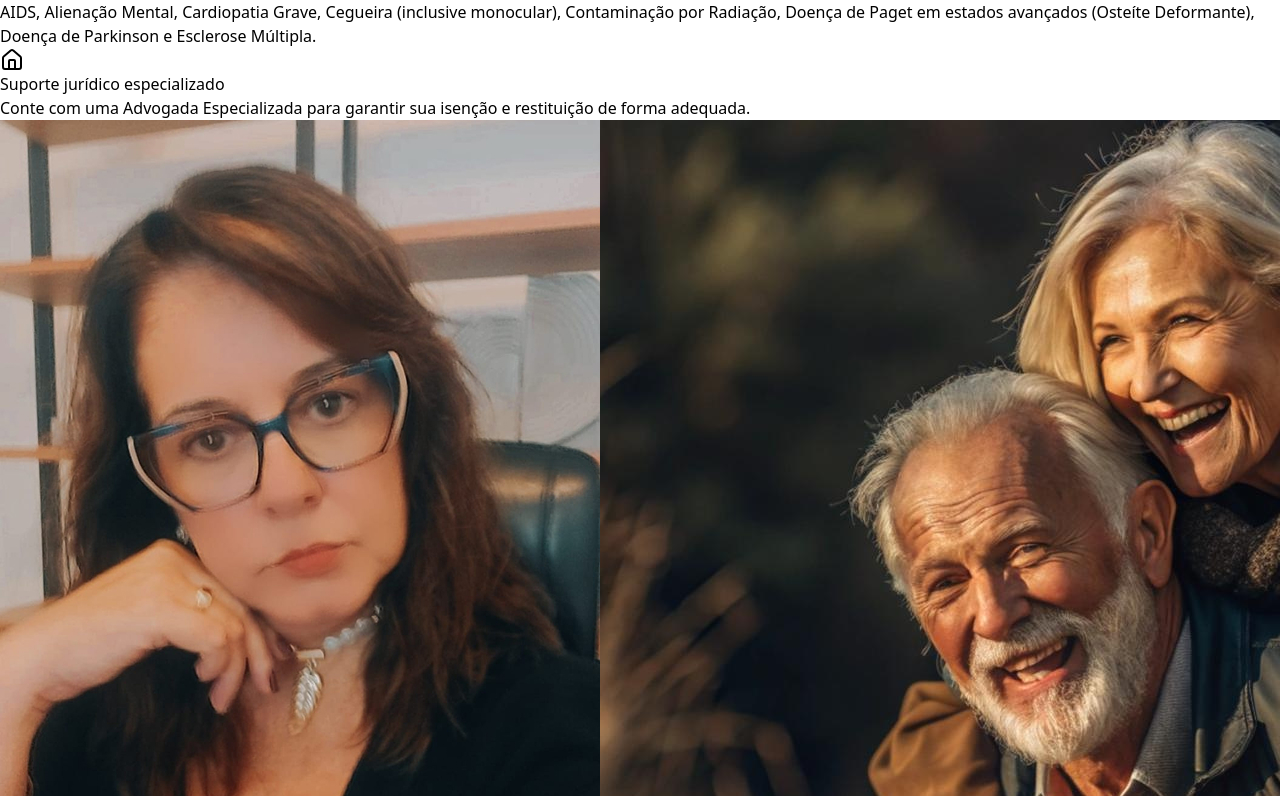
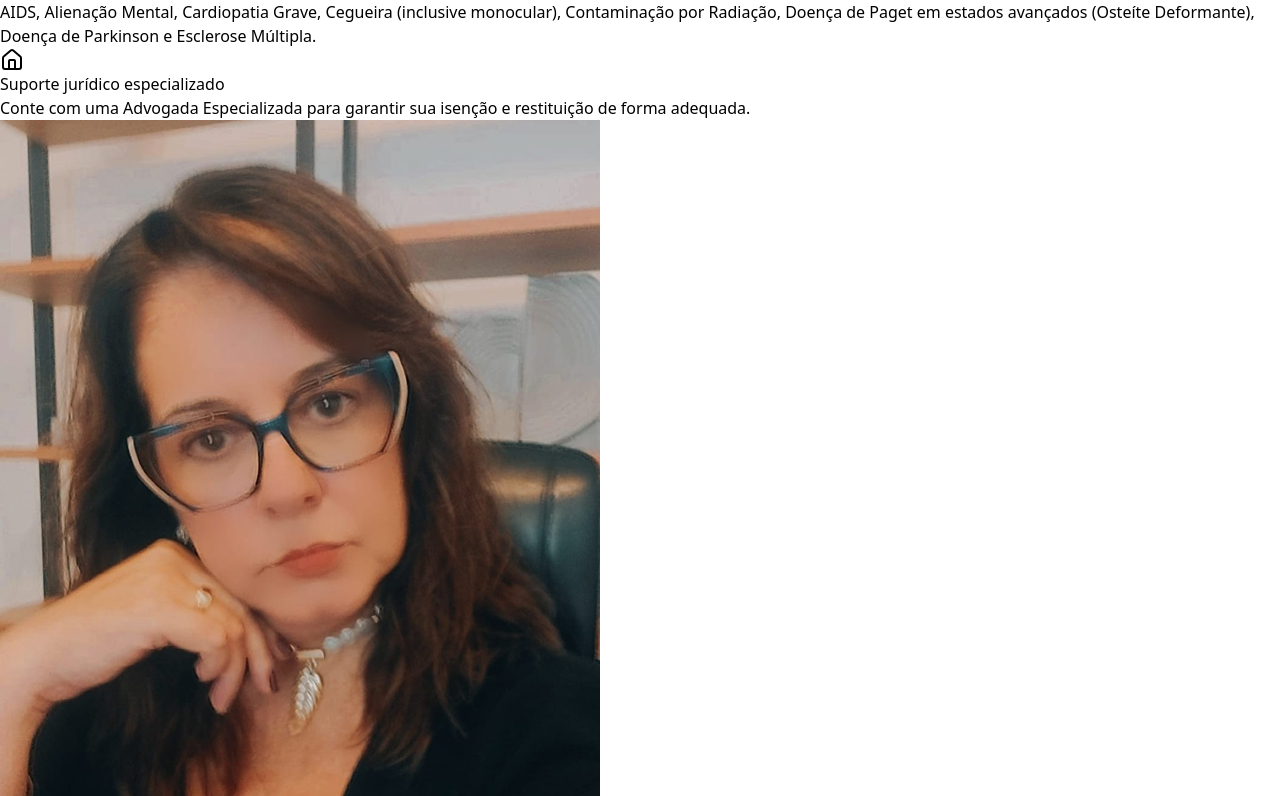
Before and after one commit to EdisonMatos/LP-Vasti-Gomes, a React (Vite) app: page /isencao in a window 1280 px wide. Shown: the part 944-1740 px from the top of the page. Built offline with nearby package versions, Linux system fonts and the light colour scheme; a web font is replaced by a local one.

Commit message:
fix: Altera tamanho da logo e coloca fundo cinza na Lpv

```diff
--- a/src/components/sections/lp01/AboutParalaxeLP.jsx
+++ b/src/components/sections/lp01/AboutParalaxeLP.jsx
@@ -11,10 +11,10 @@ export default function AboutParalaxeLP({ logo }) {
   return (
     <div
       className="bg-scroll bg-center bg-cover desktop1:bg-fixed"
-      style={{
-        backgroundImage: `url(${contentLp01.about.bgImg})`,
-        backgroundRepeat: "no-repeat",
-      }}
+      // style={{
+      //   backgroundImage: `url(${contentLp01.about.bgImg})`,
+      //   backgroundRepeat: "no-repeat",
+      // }}
       id="contact"
     >
       <div className="flex justify-center w-full text-white bg-opacity-10 bg-primary">
--- a/src/components/sections/lp01/HeroLP.jsx
+++ b/src/components/sections/lp01/HeroLP.jsx
@@ -17,7 +17,7 @@ export default function HeroLP({ fullImg }) {
           <img
             src={contentLp01.hero.logo.logoImg}
             alt={contentLp01.hero.logo.alt}
-            className="ml-[5%] max-w-[70%] pt-[15%]"
+            className="ml-[5%] max-w-[90%] pt-[15%]"
           />
         </MotionDivDownToUp>
         <SectionArea paddingTopAndBottom={false}>
@@ -92,7 +92,7 @@ export default function HeroLP({ fullImg }) {
                     <img
                       src={contentLp01.hero.logo.logoImg}
                       alt={contentLp01.hero.logo.alt}
-                      className=" max-w-[180px] phone3:max-w-[270px] tablet1:w-[280px] desktop1:mb-[60px]"
+                      className=" max-w-[180px] phone3:max-w-[270px] tablet1:max-w-[350px] desktop1:mb-[60px]"
                     />
                   </MotionDivDownToUp>
                   <div className="mt-[30%] phone3:mt-[35%] tablet1:mt-[30px] desktop1:mt-0">
```
